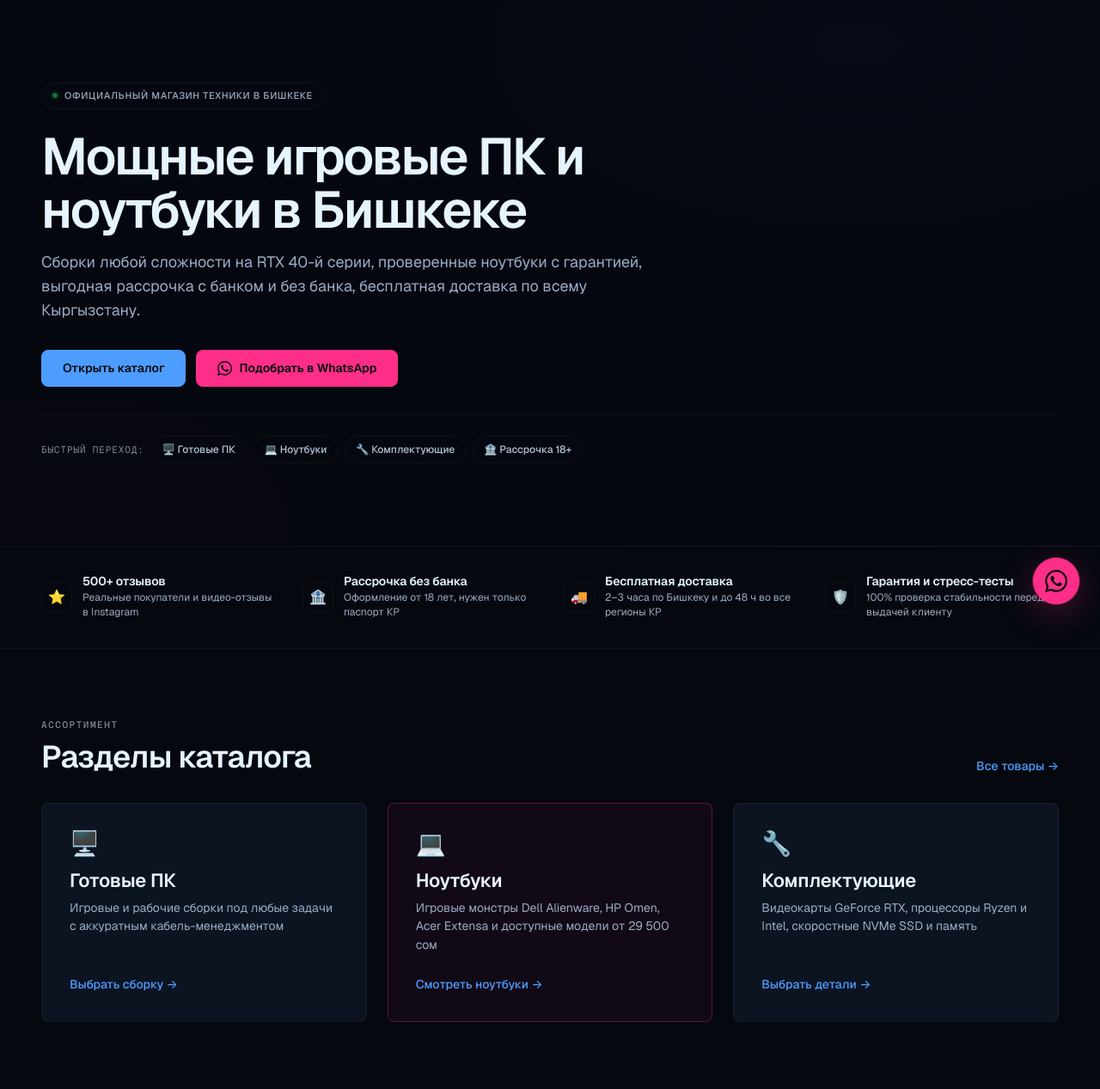
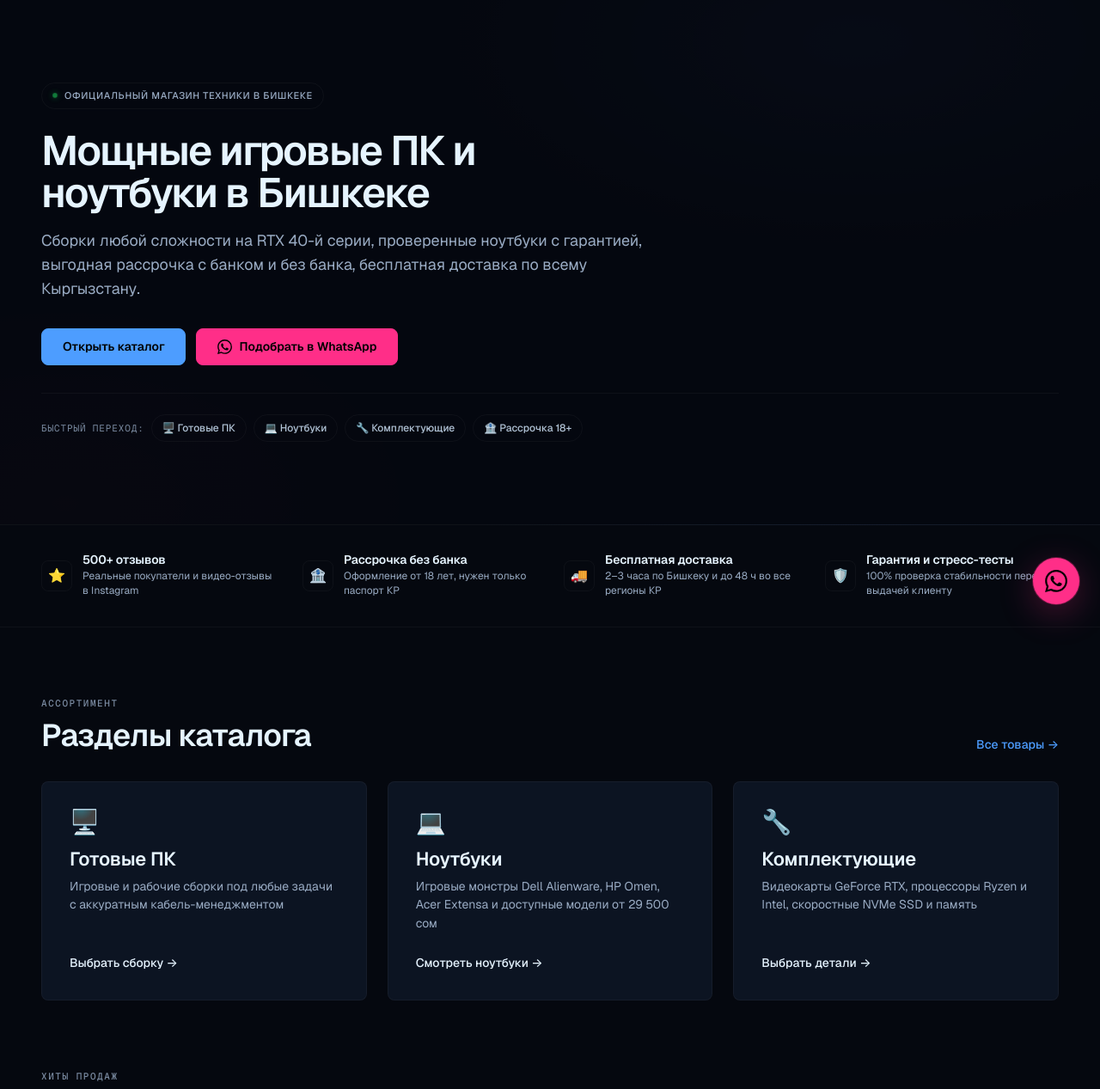
Before and after one commit to nm-backend/cyberstore, a Django app: template templates/core/home.html in a window 1280 px wide. Shown: the part 73-1340 px from the top of the page at 86% size. Run offline with Django 5.2, Linux system fonts and the light colour scheme; the template is opened without the code that fills it: values that come from a table or form of the project are taken from there, others are empty; data comes from the database, SQL or seed files in the repository; parts of the project's set-up code (start-up, migrations or seed data) failed here and were passed over.

Commit message:
Стиль: выровнять киберпанк-токены, адаптив и сборку статики
- единые токены Cyberpunk 3, H1 48/60, дисциплина акцентов (розовый только для коммерции)
- адаптив: мобильное меню на всю высоту, поиск и длинные заголовки без переполнения
- admin: тёмная палитра и типографика
- добавлены source maps swagger/redoc, чтобы collectstatic проходил

```diff
--- a/static/css/style.css
+++ b/static/css/style.css
@@ -14,19 +14,33 @@
   --gesso-fg: #e6f4ff;
   --gesso-fg-muted: #9aacc4;
   --gesso-primary: #4d9dff;
-  --gesso-on-accent: #05080f;
+  --gesso-on-accent: #000000;
+  --gesso-accent-text: #4d9dff;
   --gesso-secondary: #ff2e88;
+  --gesso-accent-2-text: #ff2e88;
 
+  --gesso-neutral-50: #05080f;
+  --gesso-neutral-100: #0c1422;
   --gesso-neutral-200: #242e3f;
   --gesso-neutral-300: #3f4b5e;
   --gesso-neutral-400: #5c6a7e;
   --gesso-neutral-500: #7a8aa0;
   --gesso-neutral-600: #9aacc4;
   --gesso-neutral-700: #b2c4d7;
+  --gesso-neutral-800: #cbdceb;
+  --gesso-neutral-900: #e6f4ff;
+  --gesso-neutral-950: #e9f5ff;
 
   --gesso-success: #16a34a;
   --gesso-warning: #d97706;
   --gesso-error: #e35151;
+
+  --gesso-data-1: #9d004e;
+  --gesso-data-2: #c40063;
+  --gesso-data-3: #ec0779;
+  --gesso-data-4: #ff4f92;
+  --gesso-data-5: #ff8aad;
+  --gesso-data-6: #ffb6c9;
 
   /* Typography */
   --gesso-font-display: "Geist", ui-sans-serif, system-ui, -apple-system, "Segoe UI", Roboto, sans-serif;
@@ -54,18 +68,32 @@
   --gesso-space-12: 48px;
   --gesso-space-16: 64px;
   --gesso-space-24: 96px;
+  --gesso-space-32: 128px;
 
   /* Layout */
   --container-max-width: 1280px;
   --outer-margin: 64px;
   --section-padding: 80px;
   --grid-gutter: 24px;
+  --grid-columns: 12;
 
   /* Radius */
+  --radius-none: 0px;
   --radius-sm: 4px;
   --radius-md: 8px;
   --radius-lg: 16px;
   --radius-full: 9999px;
+
+  /* Shadows — tokens only; surfaces keep hairlines/glow */
+  --gesso-shadow-sm: 0 1px 2px rgba(0, 0, 0, .05);
+  --gesso-shadow-md: 0 4px 12px rgba(0, 0, 0, .08);
+  --gesso-shadow-lg: 0 16px 40px rgba(0, 0, 0, .12);
+
+  /* Breakpoints — documentation; media queries need literals */
+  --breakpoint-sm: 640px;
+  --breakpoint-md: 768px;
+  --breakpoint-lg: 1024px;
+  --breakpoint-xl: 1280px;
 
   /* Interaction states */
   --gesso-primary-hover: #6aacff;
@@ -413,7 +441,7 @@ a.chip-m:hover { border-color: var(--gesso-primary); color: var(--gesso-primary)
 }
 
 .hero-main-title {
-  font-size: clamp(2.4rem, 5vw, var(--gesso-text-display));
+  font-size: clamp(2.4rem, 5vw, var(--gesso-text-4xl));
   font-weight: 600; letter-spacing: -0.035em; line-height: 1.04;
   margin-bottom: var(--gesso-space-4);
   max-width: 18ch;
@@ -513,7 +541,6 @@ a.chip-m:hover { border-color: var(--gesso-primary); color: var(--gesso-primary)
   transition: border-color .18s ease, background-color .18s ease;
 }
 .cat-box:hover { border-color: var(--gesso-primary-line); background: var(--gesso-surface-hover); }
-.cat-box-accent { background: var(--gesso-secondary-tint); border-color: var(--gesso-secondary-line); }
 .cat-box-icon { font-size: var(--gesso-text-2xl); line-height: 1; margin-bottom: var(--gesso-space-4); }
 .cat-box h3 { font-size: var(--gesso-text-xl); margin-bottom: var(--gesso-space-2); color: var(--gesso-fg); }
 .cat-box p {
@@ -521,8 +548,9 @@ a.chip-m:hover { border-color: var(--gesso-primary); color: var(--gesso-primary)
   color: var(--gesso-fg-muted); margin-bottom: var(--gesso-space-6); flex: 1;
 }
 .cat-box-action {
-  font-size: var(--gesso-text-sm); font-weight: 500; color: var(--gesso-primary);
+  font-size: var(--gesso-text-sm); font-weight: 500; color: var(--gesso-fg);
 }
+.cat-box:hover .cat-box-action { color: var(--gesso-accent-text); }
 
 /* ==========================================================================
    USE CASES
--- a/templates/base.html
+++ b/templates/base.html
@@ -5,7 +5,7 @@
   <meta name="viewport" content="width=device-width, initial-scale=1">
   <title>{% block title %}{{ site.shop_name }} — Ноутбуки, готовые ПК и комплектующие, {{ site.city }}{% endblock %}</title>
   <meta name="description" content="{% block description %}{{ site.shop_name }}: {{ site.tagline|lower }}. Рассрочка, доставка по КР. {{ site.city }}, {{ site.address }}. WhatsApp {{ site.phone }}.{% endblock %}">
-  <meta name="theme-color" content="#090a0f">
+  <meta name="theme-color" content="#05080f">
   <link rel="canonical" href="{% canonical %}">
   <meta property="og:type" content="website">
   <meta property="og:site_name" content="{{ site.shop_name }}">
--- a/templates/core/home.html
+++ b/templates/core/home.html
@@ -100,7 +100,7 @@
         <span class="cat-box-action">Выбрать сборку →</span>
       </a>
 
-      <a class="cat-box cat-box-accent" href="/catalog/c/laptops/">
+      <a class="cat-box" href="/catalog/c/laptops/">
         <div class="cat-box-bg"></div>
         <div class="cat-box-icon">💻</div>
         <h3>Ноутбуки</h3>
```
Also changed, not shown: other parts of static/css/style.css (+40 -30 lines), templates/admin/base_site.html (+5 -5 lines), 2 other files.
